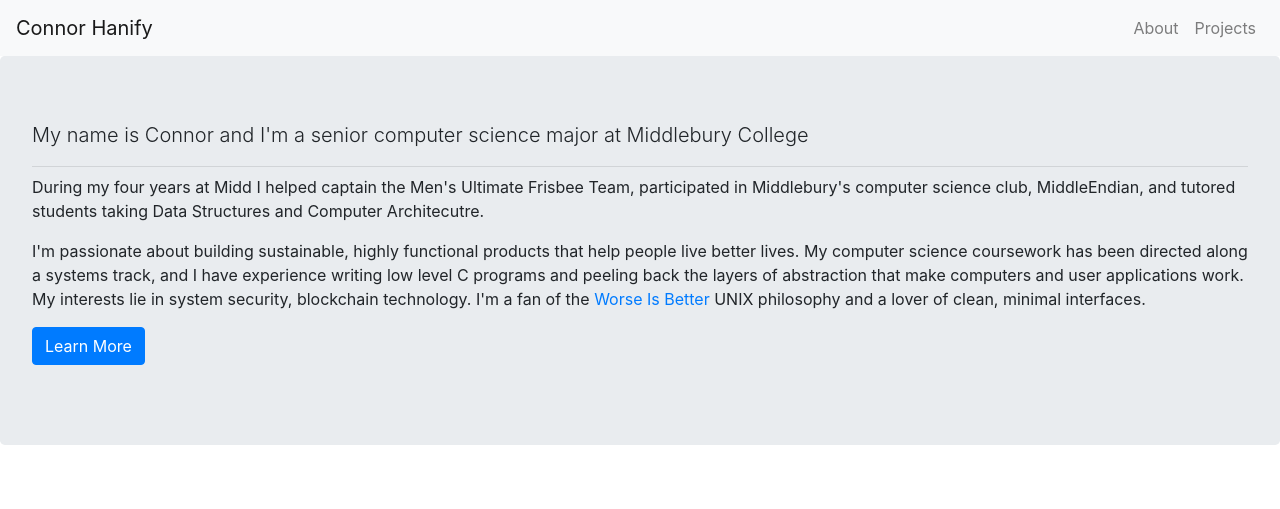
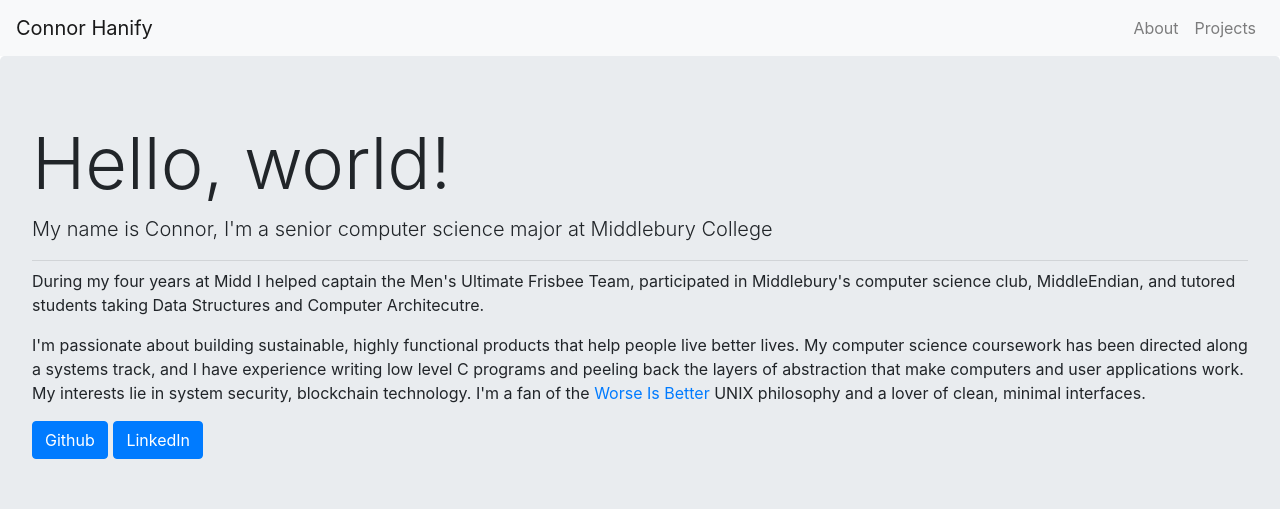
Before and after one commit to cchanify/personal-website-update, a React (Create React App) app: page / in a window 1280 px wide. Shown: the top 509 px of the page. Built offline with nearby package versions, Linux system fonts and the light colour scheme.

Commit message:
added photo and cleaned up styling

```diff
--- a/src/App.js
+++ b/src/App.js
@@ -1,24 +1,17 @@
 import React, { Component } from 'react';
 import {
   BrowserRouter as Router,
-  Route,
-  Link
+  Route
 } from 'react-router-dom';
 import {
-  Collapse,
   Navbar,
-  NavbarToggler,
   NavbarBrand,
   Nav,
   NavItem,
-  NavLink,
-  UncontrolledDropdown,
-  DropdownToggle,
-  DropdownMenu,
-  DropdownItem } from 'reactstrap';
+  NavLink } from 'reactstrap';
 
 import Projects from './components/Projects';
-import About from './components/About';
+//import About from './components/About';
 import Home from './components/Home';
 //import Footer from './components/Footer';
 
--- a/src/components/Home.js
+++ b/src/components/Home.js
@@ -1,23 +1,29 @@
 import React from 'react';
-import { Jumbotron, Button, Container, Card, CardImg, CardText, CardBody,
-  CardTitle, CardSubtitle, Media } from 'reactstrap';
+import { Jumbotron, Button} from 'reactstrap';
 import styled from 'styled-components';
 
-import img from './images/crater.jpg';
+import img from './images/crater.png';
+import styles from './main.css';
+
+var imgStyle = {
+  height: '10%',
+};
 
 const Home = (props) => {
   return (
     <div>
       <Jumbotron>
-        {/* <h1 className="display-3">Hello, world!</h1> */}
-        <p className="lead">My name is Connor and I'm a senior computer science major at Middlebury College</p>
+        <h1 className="display-3">Hello, world!</h1>
+        <p className="lead">My name is Connor, I'm a senior computer science major at Middlebury College</p>
         <hr className="my-2" />
         <p>During my four years at Midd I helped captain the Men's Ultimate Frisbee Team, participated in Middlebury's computer science club, MiddleEndian, and tutored students taking Data Structures and Computer Architecutre.</p>
         <p>I'm passionate about building sustainable, highly functional products that help people live better lives. My computer science coursework has been directed along a systems track, and I have experience writing low level C programs and peeling back the layers of abstraction that make computers and user applications work. My interests lie in system security, blockchain technology. I'm a fan of the <a href="https://www.dreamsongs.com/RiseOfWorseIsBetter.html" target="_"> Worse Is Better</a> UNIX philosophy and a lover of clean, minimal interfaces. </p>
         <p className="lead">
-          <Button color="primary">Learn More</Button>
+          <Button href="https://github.com/cchanify" color="primary" target="_blank">Github</Button> {' '}
+          <Button href="https://www.linkedin.com/in/connor-hanify-848063114/" color="primary" target="_blank">LinkedIn</Button>
         </p>
       </Jumbotron>
+      <img height="640px" src={img} alt="crater lake" />
     </div>
 
   );
--- a/src/components/Projects.js
+++ b/src/components/Projects.js
@@ -1,5 +1,5 @@
 import React, { Component } from 'react';
-import { Card, Button, CardTitle, CardImg, CardText, Row, Col, Container } from 'reactstrap';
+import { Card, Button, CardTitle, CardText, Row, Col, Container } from 'reactstrap';
 
 
 class Projects extends Component {
--- /dev/null
+++ b/src/components/main.css
@@ -0,0 +1,3 @@
+.photo {
+  height: 200px;
+}
```
Also changed, not shown: 2 other files (tests, documents, lock files or other folders).
